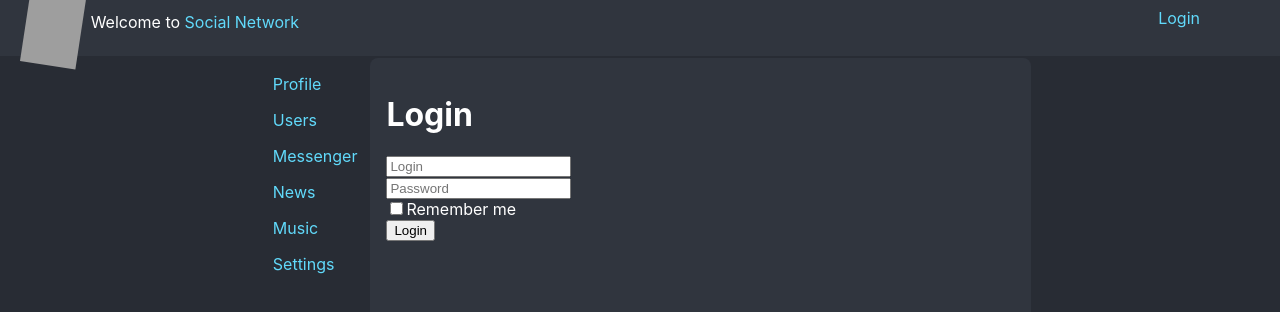
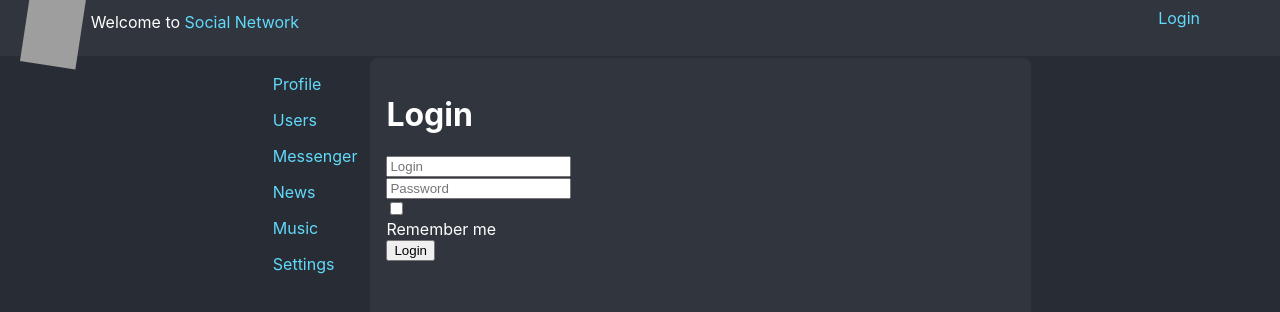
Before and after one commit to ygvarr/06-messager, a React (Create React App) app: page /login in a window 1280 px wide. Shown: the top 312 px of the page. Built offline with nearby package versions, Linux system fonts and the light colour scheme; no server answers; grey boxes are pictures that could not be loaded.

Commit message:
77 validation

```diff
--- /dev/null
+++ b/src/Components/Common/FormsControls/FormControls.module.css
@@ -0,0 +1,9 @@
+.formControl.error input,
+.formControl.error textarea {
+    border: solid coral .1rem;
+    border-radius: .3rem;
+}
+
+.formControl.error span {
+    color: coral;
+}
--- /dev/null
+++ b/src/Components/Common/FormsControls/FormsControls.js
@@ -0,0 +1,19 @@
+import classes from './FormControls.module.css'
+
+export const FormControl = ({input, meta, ...props}) => {
+    const hasError = meta.touched && meta.error
+    return <div className={classes.formControl + ' ' + (hasError ? classes.error : '')}>
+        <div>
+            {props.children}
+        </div>
+        {hasError && <span>{meta.error}</span>}
+    </div>
+}
+export const Textarea = props => {
+    const {input, meta, child, ...restProps} = props
+    return <FormControl {...props}><textarea{...input}{...restProps}/></FormControl>
+}
+export const Input = props => {
+    const {input, meta, child, ...restProps} = props
+    return <FormControl {...props}><input{...input}{...restProps}/></FormControl>
+}
--- a/src/Components/Dialogs/Dialogs.jsx
+++ b/src/Components/Dialogs/Dialogs.jsx
@@ -4,6 +4,8 @@ import DialogItem from './DialogItem/DialogItem'
 import Message from './Message/Message'
 import {Field, reduxForm} from 'redux-form'
 import {Redirect} from 'react-router-dom'
+import {Textarea} from '../Common/FormsControls/FormsControls'
+import {maxLengthCreator, required} from '../../utils/validators/validators'
 
 const Dialogs = (props) => {
     const state = props.dialogsPage
@@ -25,12 +27,14 @@ const Dialogs = (props) => {
         </div>
     )
 }
+const maxLength50 = maxLengthCreator(50)
 const AddMessageForm = (props) => {
     return (
         <form onSubmit={props.handleSubmit}>
             <div>
                 <Field className={classes.DialogsField}
-                       component={'textarea'}
+                       component={Textarea}
+                       validate={[required, maxLength50]}
                        name={'newMessageBody'}
                        placeholder={'Enter your message'}/>
             </div>
--- a/src/Components/Login/Login.jsx
+++ b/src/Components/Login/Login.jsx
@@ -1,17 +1,27 @@
 import React from 'react'
 import {Field, reduxForm} from 'redux-form'
+import {Input} from '../Common/FormsControls/FormsControls'
+import {required} from '../../utils/validators/validators'
 
 const LoginForm = (props) => {
     return (
         <form onSubmit={props.handleSubmit}>
             <div>
-                <Field name={'login'} component={'input'} placeholder={'Login'}/>
+                <Field name={'login'}
+                       component={Input}
+                       validate={[required]}
+                       placeholder={'Login'}/>
             </div>
             <div>
-                <Field name={'password'} component={'input'} placeholder={'Password'}/>
+                <Field name={'password'}
+                       component={Input}
+                       validate={[required]}
+                       placeholder={'Password'}/>
             </div>
             <div>
-                <Field name={'rememberMe'} component={'input'} type={'checkbox'}/>Remember me
+                <Field name={'rememberMe'}
+                       component={Input}
+                       type={'checkbox'}/>Remember me
             </div>
             <div>
                 <button>Login</button>
--- a/src/Components/Profile/MyPosts/MyPosts.jsx
+++ b/src/Components/Profile/MyPosts/MyPosts.jsx
@@ -2,6 +2,8 @@ import React from 'react'
 import classes from './MyPosts.module.css'
 import Post from './Post/Post'
 import {Field, reduxForm} from 'redux-form'
+import {maxLengthCreator, required} from '../../../utils/validators/validators'
+import {Textarea} from '../../Common/FormsControls/FormsControls'
 
 const MyPosts = (props) => {
     const postElements = props.posts.map(p => <Post key={p.id} likes={p.likes} message={p.message}/>)
@@ -18,11 +20,13 @@ const MyPosts = (props) => {
         </div>
     )
 }
+const maxLength10 = maxLengthCreator(10)
 let AddNewPostForm = (props) => {
     return (
         <form onSubmit={props.handleSubmit}>
             <Field name={'newPostText'}
-                   component={'textarea'}
+                   component={Textarea}
+                   validate={[required, maxLength10]}
                    className={classes.MyPostsTextarea}
                    placeholder={'Enter your post'}/>
             <div>
--- a/src/redux/profile-reducer.js
+++ b/src/redux/profile-reducer.js
@@ -15,7 +15,6 @@ const initialState = {
 const profileReducer = (state = initialState, action) => {
     switch (action.type) {
         case ADD_POST:
-            console.log(state.posts)
             const idGen = () => state.posts.length + 1
             const newPost = {
                 id: idGen(),
--- /dev/null
+++ b/src/utils/validators/validators.js
@@ -0,0 +1,9 @@
+export const required = value => {
+    if (value) return undefined
+    return 'Field is required'
+}
+
+export const maxLengthCreator = maxLength => value => {
+    if (value.length > maxLength) return `Max length is ${maxLength} symbols`
+    return undefined
+}
```
